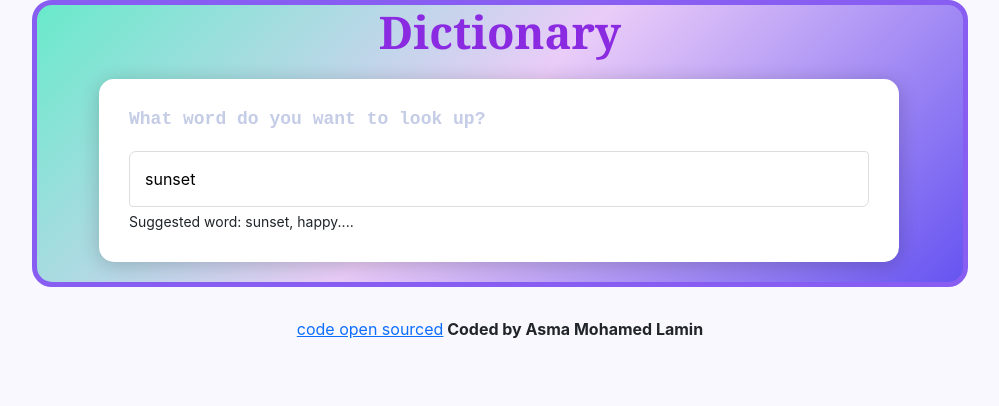
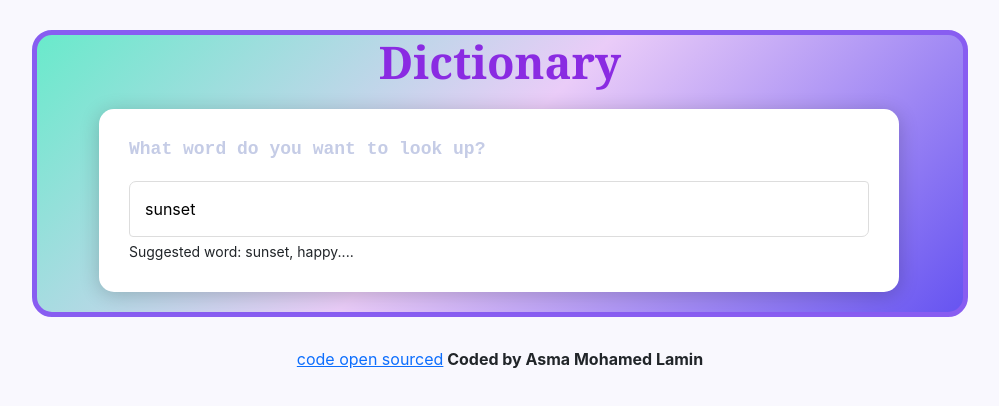
Before and after one commit to Asma710/dictionary-react-app, a React (Create React App) app: page / in a window 1280 px wide. Shown: the top 406 px of the page, without its empty margins (140-1139 px from the left). Built offline with nearby package versions, Linux system fonts and the light colour scheme; no server answers.

Commit message:
added staying to the audio

```diff
--- a/src/Dictionary.css
+++ b/src/Dictionary.css
@@ -7,6 +7,7 @@
   );
   border: 5px solid #885df1;
   border-radius: 20px;
+  margin-top: 30px;
 }
 .Dictionary section {
   max-width: 800px;
--- a/src/Photos.css
+++ b/src/Photos.css
@@ -2,3 +2,6 @@
   border-radius: 5px;
   margin-top: 20px;
 }
+.react-audio-player {
+  width: 170px;
+}
--- a/src/Result.js
+++ b/src/Result.js
@@ -12,7 +12,6 @@ export default function Result(props) {
         </section>
 
         {props.allResult.meanings.map(function (meaning, index) {
-          //return meaning.definitions[0].definition;/
           return (
             <section key={index}>
               <Meaning allMeaning={meaning} />
```
